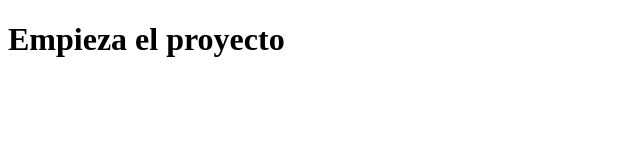
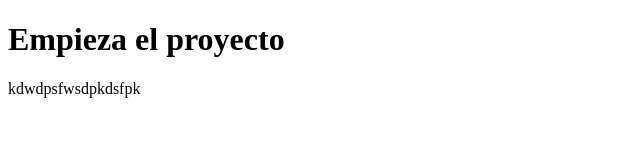
Before and after one commit to DavidMartinCruz/ProyectoGIT, a plain HTML site: page index.html in a window 1280 px wide. Shown: the whole page, without its empty margins (0-640 px from the left). Drawn offline with Linux system fonts and the light colour scheme.

Commit message:
primer commit master

```diff
--- a/index.html
+++ b/index.html
@@ -7,6 +7,6 @@
 </head>
 <body>
     <h1>Empieza el proyecto</h1>
-
+    <p>kdwdpsfwsdpkdsfpk</p>
 </body>
 </html>
```
